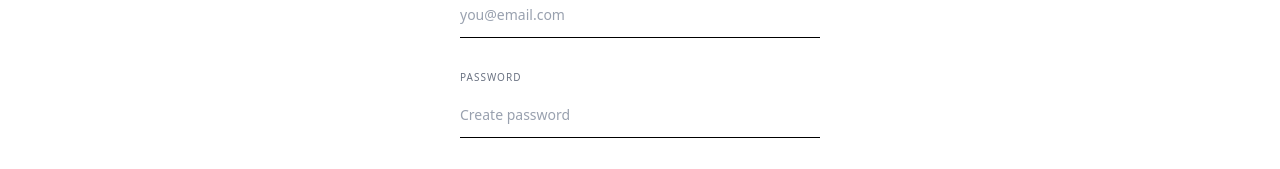
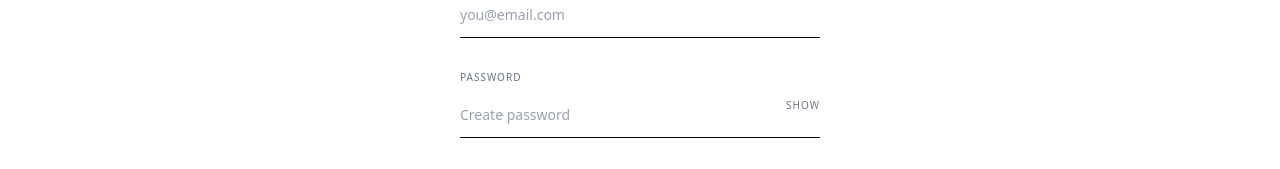
Before and after one commit to Rahinmon2903/restpass-frontEnd, a React (Vite) app: page / in a window 1280 px wide. Shown: the part 465-634 px from the top of the page. Built offline with nearby package versions, Linux system fonts and the light colour scheme.

Commit message:
register completed with logic

```diff
--- a/Pages/Login.jsx
+++ b/Pages/Login.jsx
@@ -1,6 +1,16 @@
-import React from "react";
+import React, { useState } from "react";
+import { toast } from "react-toastify";
+import { Link } from "react-router-dom";
+import { useNavigate } from "react-router-dom";
+import api from "../Service/api.js";
 
 const Login = () => {
+     const navigate = useNavigate();
+
+      const [email, setEmail] = useState("");
+      const [password, setPassword] = useState("");
+      const [showPassword, setShowPassword] = useState(false);
+      const [error, setError] = useState(null);
   return (
     <div className="min-h-screen flex items-center justify-center bg-white px-4">
       <div className="w-full max-w-[360px]">
--- a/Pages/Register.jsx
+++ b/Pages/Register.jsx
@@ -1,14 +1,44 @@
-import React from "react";
+import React, { useState } from "react";
 import { toast } from "react-toastify";
 import { Link } from "react-router-dom";
 import { useNavigate } from "react-router-dom";
-
+import api from "../Service/api.js";
 
 const Register = () => {
+  const navigate = useNavigate();
+  const [name, setName] = useState("");
+  const [email, setEmail] = useState("");
+  const [password, setPassword] = useState("");
+  const [showPassword, setShowPassword] = useState(false);
+  const [error, setError] = useState(null);
+
+  const handleSubmit = async (e) => {
+    e.preventDefault();
+    if (!name || !email || !password) {
+      setError("Enter all credentials");
+      return;
+    }
+    try {
+      const response = await api.post("/auth/register", {
+        name,
+        email,
+        password,
+      });
+      toast.success(response.data.message);
+      navigate("/login");
+    } catch (error) {
+      const msg = error.response?.data?.message || "Registration failed";
+      toast.error(msg);
+      setError(msg);
+    }
+
+    setName("");
+    setEmail("");
+    setPassword("");
+  };
   return (
     <div className="min-h-screen flex items-center justify-center bg-white px-4">
       <div className="w-full max-w-[360px]">
-
         {/* ZARA Logo */}
         <div className="text-center mb-14">
           <h1 className="text-4xl font-light tracking-[0.35em] text-black">
@@ -18,10 +48,14 @@ const Register = () => {
             Create a new account
           </p>
         </div>
+        {error && (
+          <p className="text-[11px] text-red-600 tracking-wide text-center mt-6">
+            {error}
+          </p>
+        )}
 
         {/* Form */}
-        <form className="space-y-8">
-
+        <form className="space-y-8" onSubmit={handleSubmit}>
           {/* Name */}
           <div>
             <label className="block text-[10px] text-gray-500 tracking-widest uppercase mb-2">
@@ -29,6 +63,9 @@ const Register = () => {
             </label>
             <input
               type="text"
+              name="name"
+              value={name}
+              onChange={(e) => setName(e.target.value)}
               placeholder="Your name"
               className="w-full border-b border-black py-3 text-sm bg-transparent focus:outline-none placeholder-gray-400"
             />
@@ -41,23 +78,36 @@ const Register = () => {
             </label>
             <input
               type="email"
+              name="email"
+              value={email}
+              onChange={(e) => setEmail(e.target.value)}
               placeholder="you@email.com"
               className="w-full border-b border-black py-3 text-sm bg-transparent focus:outline-none placeholder-gray-400"
             />
           </div>
 
           {/* Password */}
-          <div>
+          <div className="relative">
             <label className="block text-[10px] text-gray-500 tracking-widest uppercase mb-2">
               Password
             </label>
+
             <input
-              type="password"
+              type={showPassword ? "text" : "password"}
               placeholder="Create password"
-              className="w-full border-b border-black py-3 text-sm bg-transparent focus:outline-none placeholder-gray-400"
+              value={password}
+              onChange={(e) => setPassword(e.target.value)}
+              className="w-full border-b border-black py-3 text-sm bg-transparent focus:outline-none placeholder-gray-400 pr-12"
             />
+
+            <button
+              type="button"
+              onClick={() => setShowPassword(!showPassword)}
+              className="absolute right-0 top-7 text-[10px] tracking-widest uppercase text-gray-500 hover:text-black transition"
+            >
+              {showPassword ? "Hide" : "Show"}
+            </button>
           </div>
-
 
           {/* Button */}
           <button
@@ -66,7 +116,6 @@ const Register = () => {
           >
             Create Account
           </button>
-
         </form>
 
         {/* Footer */}
@@ -78,7 +127,6 @@ const Register = () => {
             </a>
           </p>
         </div>
-
       </div>
     </div>
   );
```
